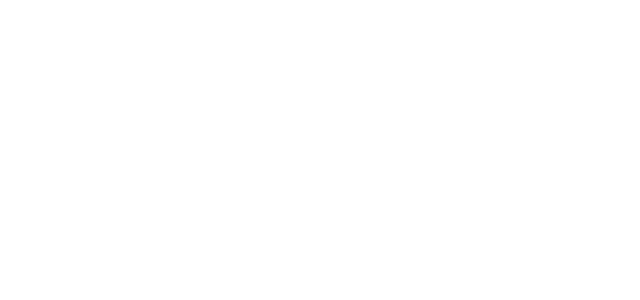
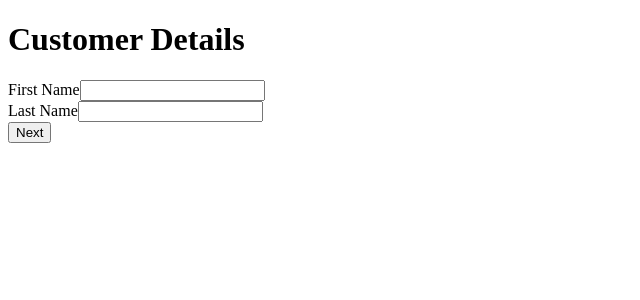
Before and after one commit to acciojob/multi-step-form-Harshithadale, a React app: page / in a window 1280 px wide. Shown: the top 300 px of the page, without its empty margins (0-640 px from the left). Built offline with nearby package versions, Linux system fonts and the light colour scheme.

Commit message:
initial-commit

```diff
--- a/src/components/App.js
+++ b/src/components/App.js
@@ -1,11 +1,13 @@
 
-import React from "react";
+import React, { useState } from "react";
 import './../styles/App.css';
+import Step from "./Step";
 
 const App = () => {
+  const [ind,setInd] = useState(1)
   return (
     <div>
-        {/* Do not remove the main div */}
+      <Step ind={ind} setInd={setInd}/>
     </div>
   )
 }
--- /dev/null
+++ b/src/components/Step.js
@@ -0,0 +1,50 @@
+import React from 'react'
+
+function Step({ind,setInd}) {
+  return (
+    <form>
+        {
+            ind === 1 ? (<div>
+                <>
+                    <h1>Customer Details</h1>
+                    <label>First Name</label>
+                    <input type="text" id="first_name"/>
+                    <br/>
+                    <label>Last Name</label>
+                    <input type="text" id="last_name"/>
+                    <br/>
+                    <button onClick={()=>setInd(prev=>prev+1)}>Next</button>
+                </>
+            </div>):""
+        }
+        {
+            ind == 2 ? (<div>
+                <h1>Car Details</h1>
+                <label>Price:</label>
+                <input id="car_price"/>
+                <br/>
+                <label>Model:</label>
+                <input id="model"/>
+                <br/>
+                <button onClick={()=>setInd(prev=>prev-1)}>Previous</button>
+                <button onClick={()=>setInd(prev=>prev+1)}>Next</button>
+            </div>):""
+        }
+        {
+            ind === 3 ? (<div>
+                <h1>Payment Details</h1>
+                <label>Credit card Number:</label>
+                <input id="card_info" type="number"/>
+                <br/>
+                <label>Expiry Date:</label>
+                <input type='date' id="expiry_date"/>
+                <br/>
+                <button onClick={()=>setInd(prev=>prev+1)}>Previous</button>
+                <button onClick={()=>setInd(prev=>1)}>Submit</button>
+            </div>):""
+        }
+    </form>
+  )
+}
+
+export default Step
```
Also changed, not shown: 1 other file (tests, documents, lock files or other folders).
